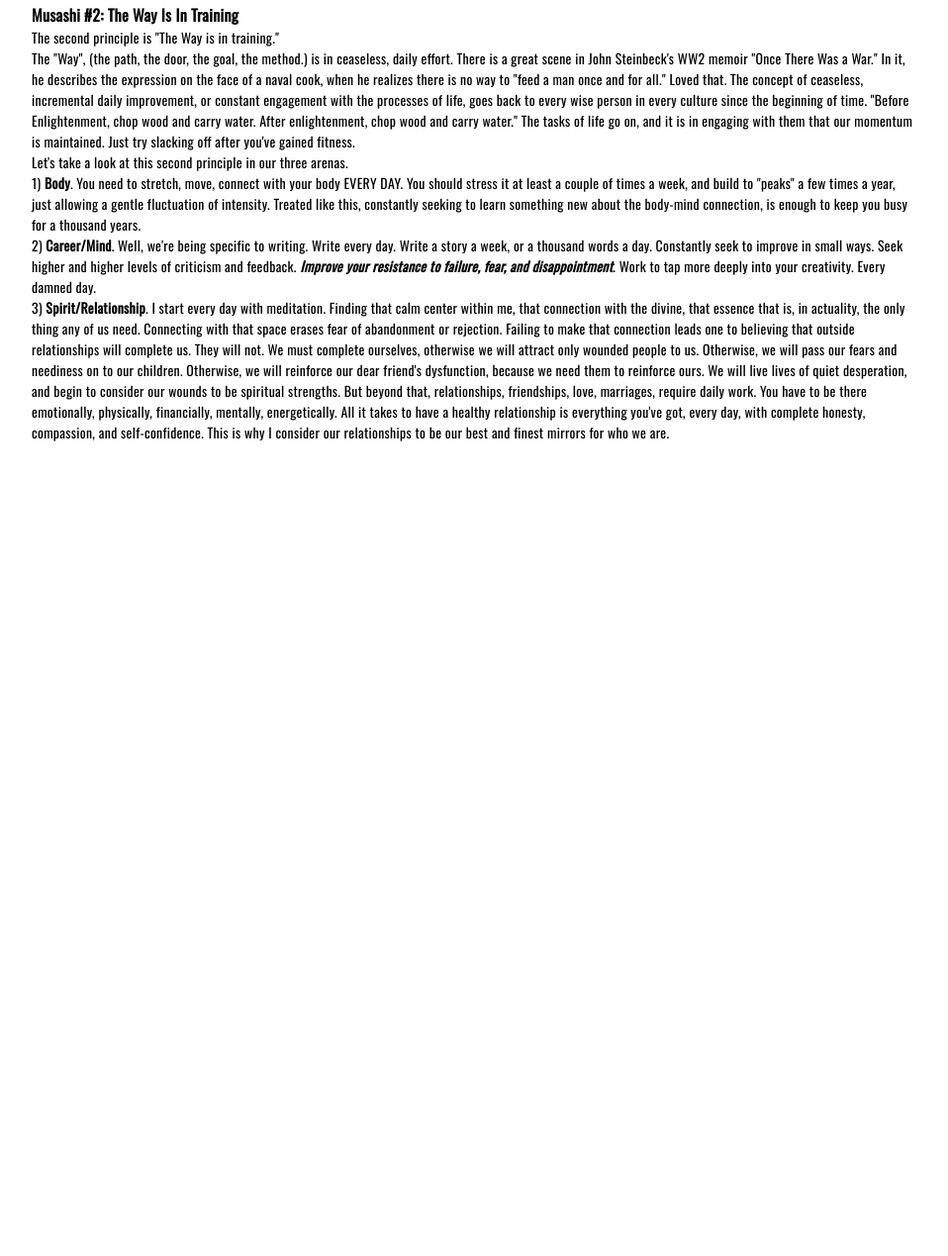
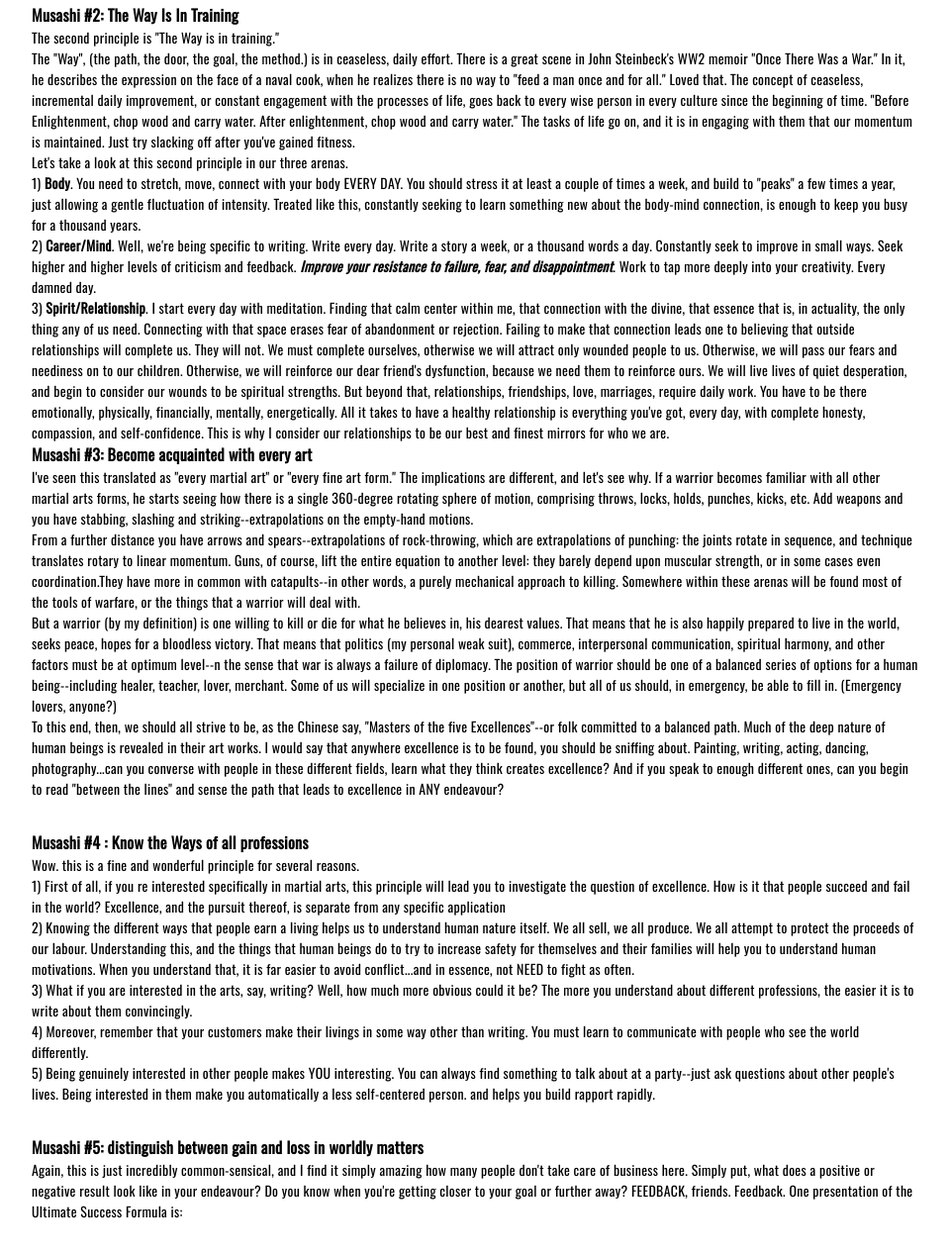
Before and after one commit to int2itive/5-Rings, a plain HTML site: page index.html in a window 1280 px wide. Shown: the part 287-1556 px from the top of the page at 99% size, without its empty margins (160-1118 px from the left). Before the commit the page ends 806 px from the top, so only its background shows below. Drawn offline with nearby package versions, Linux system fonts and the light colour scheme; a web font is replaced by a local one.

Commit message:
Update index.html

```diff
--- a/index.html
+++ b/index.html
@@ -41,6 +41,27 @@
           <p>2) <strong>Career/Mind</strong>.  Well, we're being specific to writing.  Write every day.  Write a story a week, or a thousand words a day.  Constantly seek to improve in small ways.  Seek higher and higher levels of criticism and feedback.  <strong><em>Improve your resistance to failure, fear, and disappointment</em></strong>.  Work to tap more deeply into your creativity.  Every damned day.</p>
           <p>3) <strong>Spirit/Relationship</strong>.  I start every day with meditation.  Finding that calm center within me, that connection with the divine, that essence that is, in actuality, the only thing any of us need.  Connecting with that space erases fear of abandonment or rejection. Failing to make that connection leads one to believing that outside relationships will complete us.  They will not.  We must complete ourselves, otherwise we will attract only wounded people to us.  Otherwise, we will pass our fears and neediness on to our children. Otherwise, we will reinforce our dear
     friend's dysfunction, because we need them to reinforce ours.  We will live lives of quiet desperation, and begin to consider our wounds to be spiritual strengths.  But beyond that, relationships, friendships, love, marriages, require daily work.  You have to be there emotionally, physically, financially, mentally, energetically.  All it takes to have a healthy relationship is everything you've got, every day, with complete honesty, compassion, and self-confidence.  This is why I consider our relationships to be our best and finest mirrors for who we are.</p>
+          <article>
+            <p><strong>Musashi #3: Become acquainted with every art</strong></p>
+            <p>I've seen this translated as "every martial art" or "every fine art form."  The implications are different, and let's see why.  If a warrior becomes familiar with all other martial arts forms, he starts seeing how there is a single 360-degree rotating sphere of motion, comprising throws, locks, holds, punches, kicks, etc. Add weapons and you have stabbing, slashing and striking--extrapolations on the empty-hand motions.</p>
+            <p>From a further distance you have arrows and spears--extrapolations of rock-throwing, which are extrapolations of punching: the joints rotate in sequence, and technique translates rotary to linear momentum. Guns, of course, lift the entire equation to another level: they barely depend upon muscular strength, or in some cases even coordination.They have more in common with catapults--in other words, a purely mechanical approach to killing.  Somewhere within these arenas will be found most of the tools of warfare, or the things that a warrior will deal with.</p>
+            <p>But a warrior (by my definition) is one willing to kill or die for what he believes in, his dearest values. That means that he is also happily prepared to live in the world, seeks peace, hopes for a bloodless victory. That means that politics (my personal weak suit), commerce, interpersonal communication, spiritual harmony, and other factors must be at optimum level--n the sense that war is always a failure of diplomacy.  The position of warrior should be one of a balanced series of options for a human being--including healer, teacher, lover, merchant. Some of us will specialize in one position or another, but all of us should, in emergency, be able to fill in. (Emergency lovers, anyone?)</p>
+            <p>To this end, then, we should all strive to be, as the Chinese say, "Masters of the five Excellences"--or folk committed to a balanced path. Much of the deep nature of human beings is revealed in their art works.  I would say that anywhere excellence is to be found, you should be sniffing about.  Painting, writing, acting, dancing, photography...can you converse with people in these different fields, learn what they think creates excellence?  And if you speak to enough different ones, can you begin to read "between the lines" and sense the path that leads to excellence in ANY endeavour?</p>
+          </article>
+          <article>
+            <p><strong>Musashi #4 : Know the Ways of all professions</strong></p>
+            <p>Wow.  this is a fine and wonderful principle for several reasons.</p>
+            <p>1) First of all, if you re interested specifically in martial arts, this principle will lead you to investigate the question of excellence. How is it that people succeed and fail in the world?  Excellence, and the pursuit thereof, is separate from any specific application</p>
+            <p>2) Knowing the different ways that people earn a living helps us to understand human nature itself.  We all sell, we all produce.  We all attempt to protect the proceeds of our labour.  Understanding this, and the things that human beings do to try to increase safety for themselves and their families will help you to understand human motivations.  When you understand that, it is far easier to avoid conflict...and in essence, not NEED to fight as often.</p>
+            <p>3)  What if you are interested in the arts, say, writing?  Well, how much more obvious could it be?  The more you understand about different professions, the easier it is to write about them convincingly.</p>
+            <p>4) Moreover, remember that your customers make their livings in some way other than writing. You must learn to communicate with people who see the world differently.</p>
+            <p>5) Being genuinely interested in other people makes YOU interesting. You can always find something to talk about at a party--just ask questions about other people's lives.  Being interested in them make you automatically a less self-centered person.  and helps you build rapport rapidly.</p>
+          </article>
+          <article>
+            <p><strong>Musashi #5: distinguish between gain and loss in worldly matters</strong></p>
+            <p>Again, this is just incredibly common-sensical, and I find it simply amazing how many people don't take care of business here.  Simply put, what does a positive or negative result look like in your endeavour?  Do you know when you're getting closer to your goal or further away?  FEEDBACK, friends. Feedback.  One presentation of the Ultimate Success Formula is:</p>
+          </article>
+
         </div>
       </article>
     </body>
```
